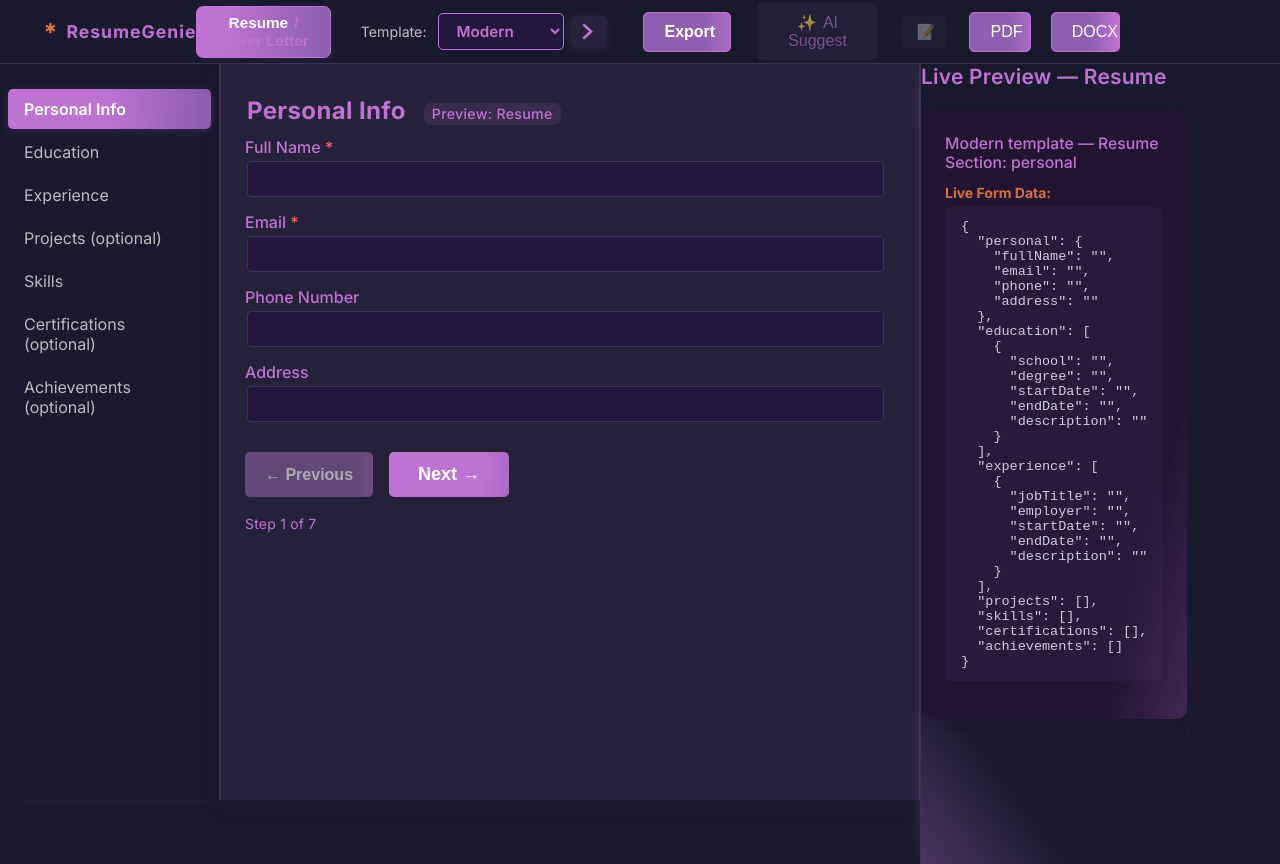
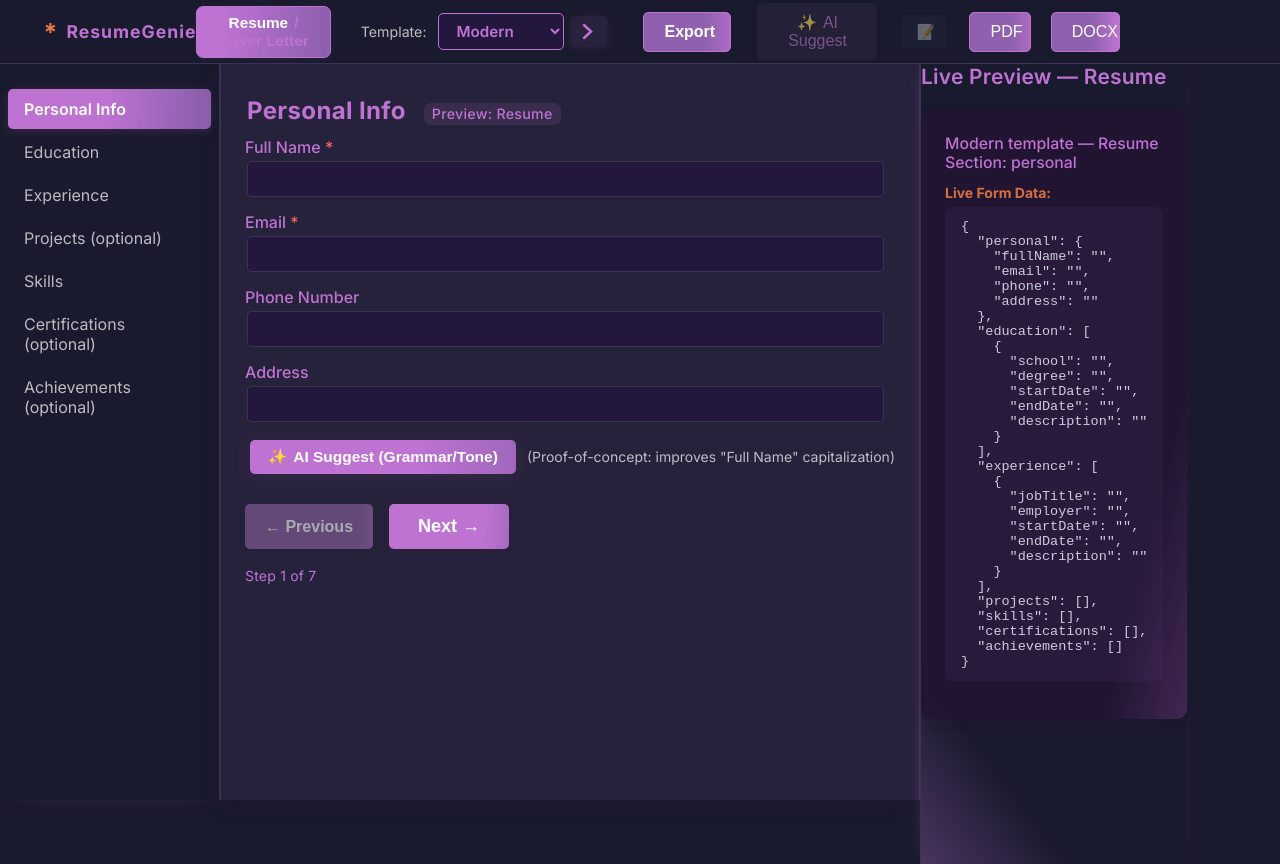
Before and after one commit to Workflow-Manager-admin/resumegenie-25319-282d1c45, a React (Create React App) app in the folder resumegenie_frontend/: page / in a window 1280 px wide. Built offline with nearby package versions, Linux system fonts and the light colour scheme; the HTML template or start-up script is replaced by a standard one.

Commit message:
Auto-commit: Changes as of 2025-05-28T17:27:50.086571+00:00

```diff
--- a/resumegenie_frontend/src/components/layout/CentralFormContainer.js
+++ b/resumegenie_frontend/src/components/layout/CentralFormContainer.js
@@ -188,6 +188,38 @@ function CentralFormContainer({
     return () => window.removeEventListener('navSection', listener);
   }, []);
 
+  // --- AI Suggest Handler (modular for all sections, demo for "personal") ---
+  /**
+   * PUBLIC_INTERFACE
+   * Triggers AI suggestion/enhancement for a specific section and updates formData in place.
+   * For now, this is a stub/demo (improve grammar/case for "name" as example).
+   * @param {string} sectionId - The section to enhance (e.g. "personal")
+   */
+  const handleAISuggestSection = (sectionId) => {
+    if (sectionId === "personal") {
+      // Demo: Capitalize fullName, trim whitespace, suggest professionalized name format
+      setFormData(prev => ({
+        ...prev,
+        personal: {
+          ...prev.personal,
+          fullName: fakePersonalNameEnhance(prev.personal.fullName),
+          // Potential for further email/phone/address fixes here
+        }
+      }));
+    }
+    // Add logic for other sections here (education, experience, etc)
+  };
+
+  // Example stub for personal name "enhancement"
+  function fakePersonalNameEnhance(name) {
+    if (!name) return "";
+    // Title Case, trim, fix multiple spaces (basic, stub only)
+    return name
+      .trim()
+      .replace(/\s+/g, " ")
+      .replace(/\b(\w)/g, c => c.toUpperCase());
+  }
+
   // Field Renders per Section
   function renderSectionFields() {
     // Simple field + validation input builder
@@ -202,6 +234,7 @@ function CentralFormContainer({
       const data = formData.personal;
       const errs = errors.personal || {};
       return (
+        <div>
           <form autoComplete="off" style={{ marginBottom: 18 }}>
             <div>
               <label style={labelStyle}>Full Name<span style={{ color: '#FB6565' }}> *</span></label>
@@ -244,6 +277,35 @@ function CentralFormContainer({
               />
             </div>
           </form>
+          {/* AI Enhance Button for Personal section */}
+          <div style={{ margin: "12px 0 4px 0", textAlign: "right" }}>
+            <button
+              type="button"
+              className="btn"
+              style={{
+                background: "linear-gradient(88deg, var(--kavia-accent) 62%, var(--kavia-purple) 122%)",
+                color: "#fff",
+                fontWeight: 700,
+                fontSize: 15.5,
+                padding: "8px 18px",
+                boxShadow: "0 2.5px 20px 0 rgba(190,115,211,0.10)",
+                border: "none"
+              }}
+              title="Let AI suggest how to improve your info"
+              onClick={() => handleAISuggestSection('personal')}
+            >
+              <span style={{marginRight: 6}}>✨</span>AI Suggest (Grammar/Tone)
+            </button>
+            <span style={{
+                marginLeft: 11,
+                color: 'var(--text-secondary)',
+                fontSize: 14
+              }}>
+              {/* Demo notice for user */}
+              (Proof-of-concept: improves "Full Name" capitalization)
+            </span>
+          </div>
+        </div>
       );
     }
 
@@ -819,3 +881,9 @@ function SkillInput({ skills, onAdd, onRemove }) {
 }
 
 export default CentralFormContainer;
+
+/*
+ * The AI Suggest handler is currently a stub/demo for "personal" info.
+ * To expand: add more logic to handleAISuggestSection for other sectionIds ("education", etc),
+ * e.g., to clean up grammar in description fields, autofill entries, match tone to template, etc.
+ */
```
Also changed, not shown: 2 other files (tests, documents, lock files or other folders). Lines whose indentation alone changed are shown as unchanged.
